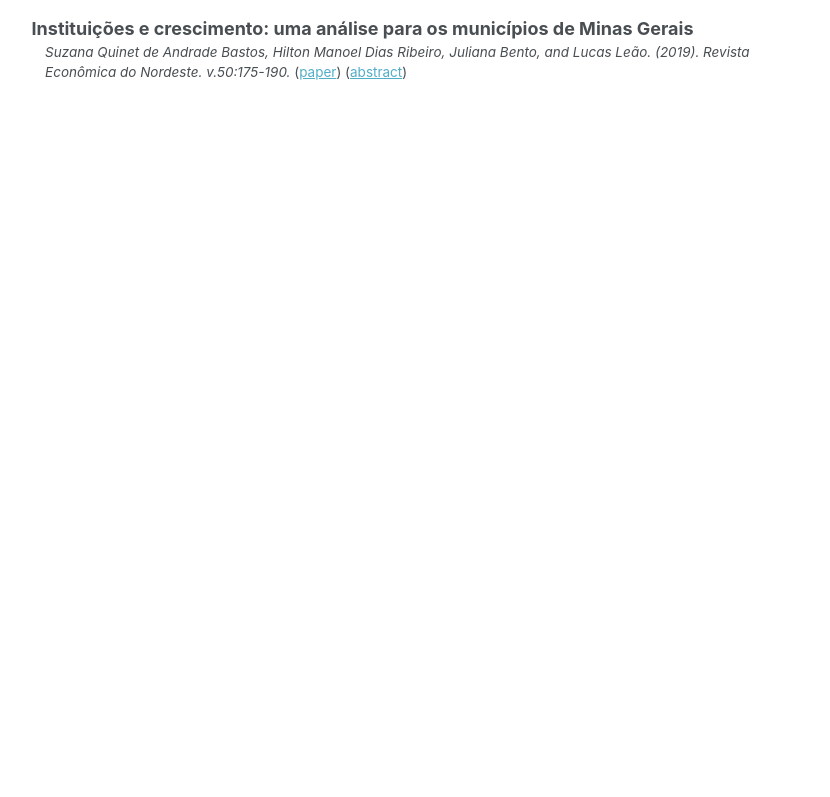
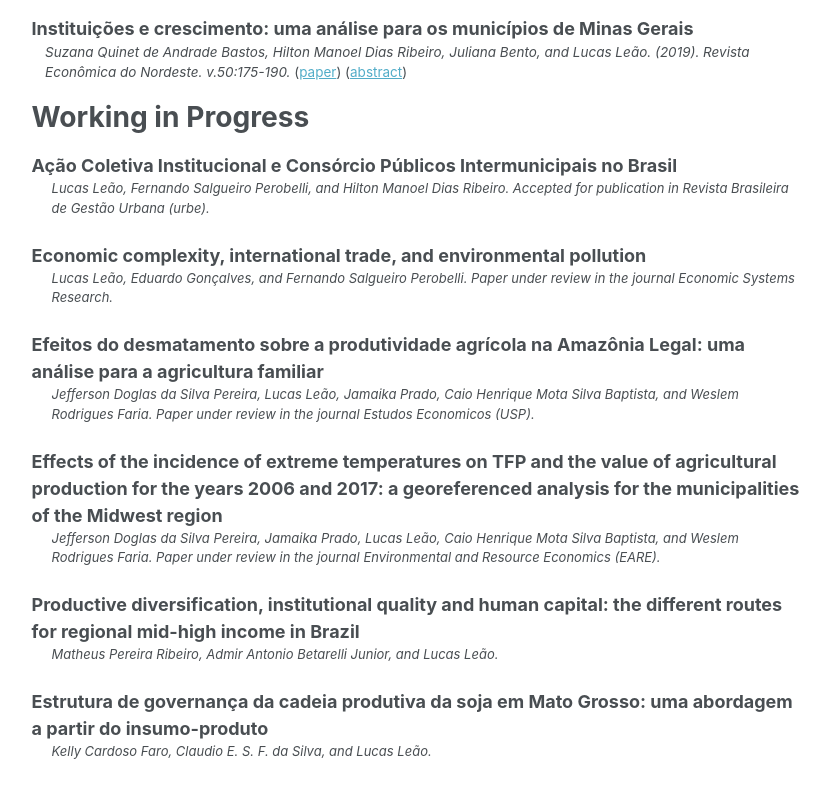
Before and after one commit to lleaoff/LucasLeao, a website: page research.html in a window 1280 px wide. Shown: the part 671-1468 px from the top of the page, without its empty margins (250-1080 px from the left). Before the commit the page ends 934 px from the top, so only its background shows below. Drawn offline with nearby package versions, Linux system fonts and the light colour scheme; some packages are replaced by stand-ins of ours; files whose address does not match are found by name.

Commit message:
Add files via upload

```diff
--- a/research.html
+++ b/research.html
@@ -297,7 +297,50 @@
                         (<a href="https://www.bnb.gov.br/revista/index.php/ren/article/view/971/784" target="_blank">paper</a>)
                         (<a href="https://www.bnb.gov.br/revista/index.php/ren/article/view/971/784" target="_blank">abstract</a>)
                     </dd>
+                </dl>
              </section><!--<footer class="page__meta"></footer></div></article>-->
+
+            </p>
+            <h1 id="peer-reviewed-publications">Working in Progress</h1>
+            <dl>
+                <dt style="font-size: large; font-weight: bold;">Ação Coletiva Institucional e Consórcio Públicos Intermunicipais no Brasil</dt>
+                <dd style="font-size: small; margin-left: 20px;">
+                    <em> Lucas Leão, Fernando Salgueiro Perobelli, and Hilton Manoel Dias Ribeiro.
+                    Accepted for publication in Revista Brasileira de Gestão Urbana (urbe).</em>
+                </dd>
+        <p></p>
+                <dt style="font-size: large; font-weight: bold;">Economic complexity, international trade, and environmental pollution</dt>
+                <dd style="font-size: small; margin-left: 20px;">
+                      <em> Lucas Leão, Eduardo Gonçalves, and Fernando Salgueiro Perobelli.
+                        Paper under review in the journal Economic Systems Research.</em>
+                </dd>
+        <p></p>
+                <dt style="font-size: large; font-weight: bold;">Efeitos do desmatamento sobre a produtividade agrícola na Amazônia Legal: uma análise para a agricultura familiar</dt>
+                <dd style="font-size: small; margin-left: 20px;">
+                    <em>Jefferson Doglas da Silva Pereira, Lucas Leão, Jamaika Prado, Caio Henrique Mota Silva Baptista, and Weslem Rodrigues Faria.
+                    Paper under review in the journal Estudos Economicos (USP).</em>
+                </dd>
+        <p></p>
+                <dt style="font-size: large; font-weight: bold;"> Effects of the incidence of extreme temperatures on TFP and the value of agricultural production for the years 2006 and 2017: a georeferenced analysis for the municipalities of the Midwest region
+                </dt>
+                <dd style="font-size: small; margin-left: 20px;">
+                    <em>Jefferson Doglas da Silva Pereira, Jamaika Prado, Lucas Leão, Caio Henrique Mota Silva Baptista, and Weslem Rodrigues Faria.
+                    Paper under review in the journal Environmental and Resource Economics (EARE).
+                    </em>
+                </dd>
+        <p></p>
+                <dt style="font-size: large; font-weight: bold;"> Productive diversification, institutional quality and human capital: the different routes for regional mid-high income in Brazil</dt>
+                <dd style="font-size: small; margin-left: 20px;">
+                    <em>Matheus Pereira Ribeiro, Admir Antonio Betarelli Junior, and Lucas Leão.</em>
+                </dd>
+        <p></p>
+                <dt style="font-size: large; font-weight: bold;"> Estrutura de governança da cadeia produtiva da soja em Mato Grosso: uma abordagem a partir do insumo-produto</dt>
+                <dd style="font-size: small; margin-left: 20px;">
+                    <em>Kelly Cardoso Faro, Claudio E. S. F. da Silva, and Lucas Leão.</em>
+                </dd>
+            </dl>
+         </section><!--<footer class="page__meta"></footer></div></article>-->
+
         </div>
         <script src="main.min.js"></script>
         <!-- start custom analytics snippet --> <!-- Global site tag (gtag.js) - Google Analytics -->
```
